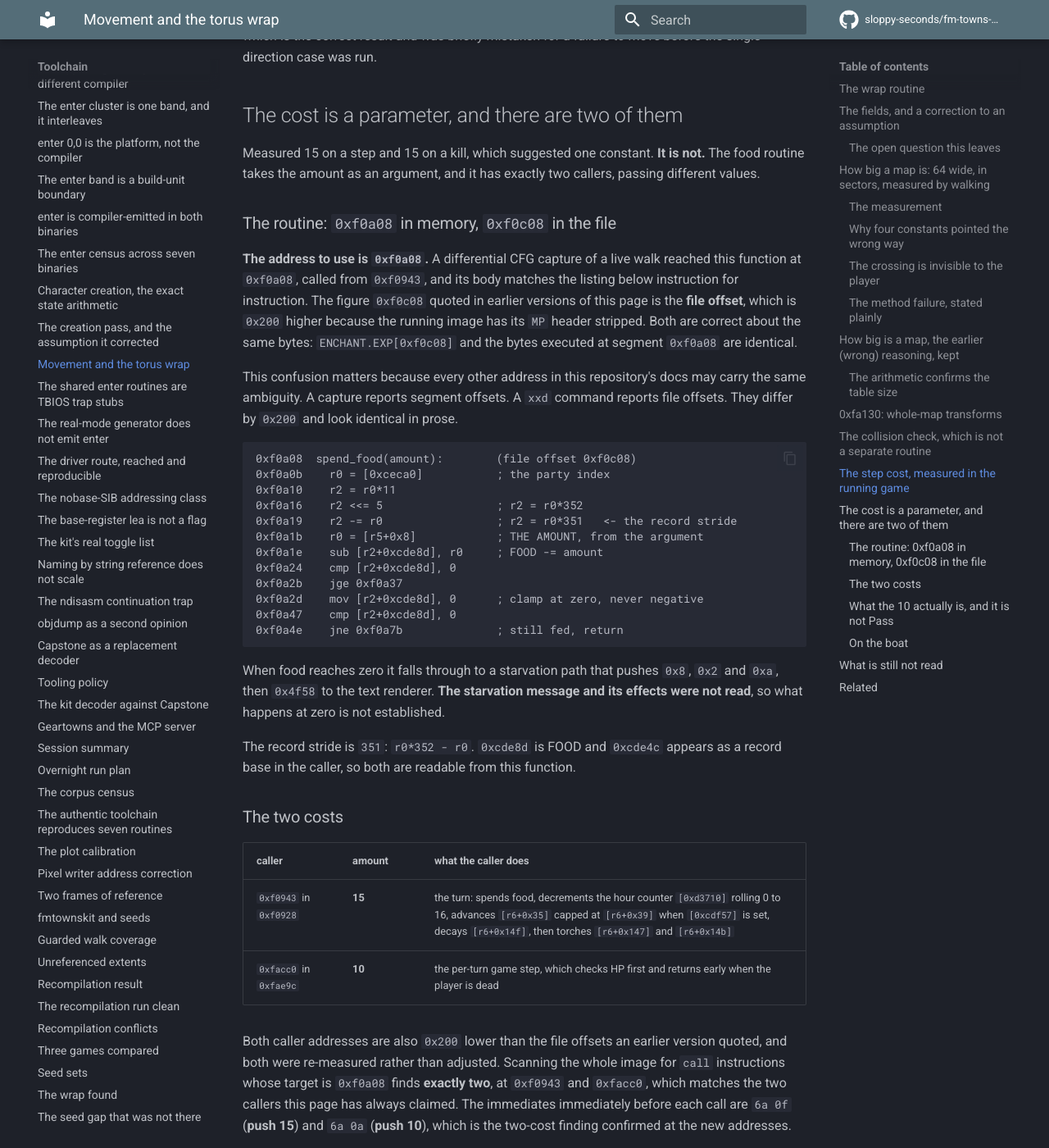
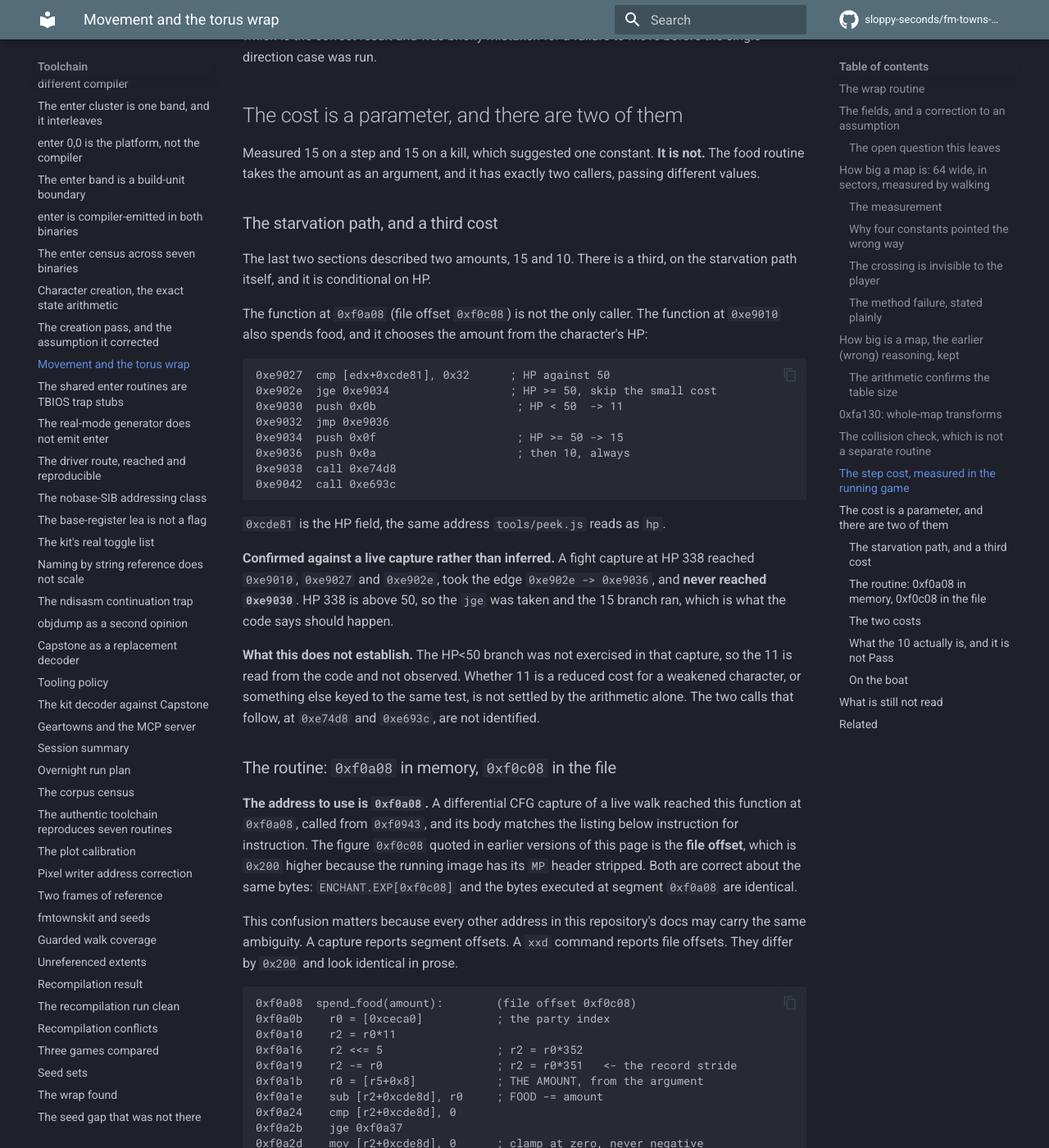
Before and after one commit to sloppy-seconds/fm-towns-ultima, an MkDocs documentation site: the page built from docs/movement-and-wrap.md, in a window 1280 px wide and 1400 px high, scrolled down 7492 px. Shown: the whole window at 82% size. Built offline with MkDocs 1.6.1 and Material for MkDocs 9.7.7, drawn with Linux system fonts in a browser that asks for light colours; comment, search, counter and statistics services are not loaded.

Commit message:
A fight capture found a third food cost, conditional on HP
One attack north, missed, monster replied for 15 hp. State confirmed the account
exactly: hp 338 to 323 is minus 15, food minus 15, map plus 1, position unchanged.
1653 newly reached instructions, 34 function entries.

Among them is a new food call site at 0xe9010, which chooses its amount from HP:

  0xe9027  cmp [edx+0xcde81], 0x32    ; HP against 50
  0xe902e  jge 0xe9034
  0xe9030  push 0x0b                  ; HP < 50  -> 11
  0xe9034  push 0x0f                  ; HP >= 50 -> 15
  0xe9036  push 0x0a                  ; then 10, always

0xcde81 is the HP field peek.js already reads.

Confirmed against the capture rather than inferred. At HP 338 the run reached
0xe9010, 0xe9027 and 0xe902e, took the edge 0xe902e -> 0xe9036, and never reached
0xe9030. The jge was taken and the 15 branch ran, which is what the code says.

Recorded as not established: the HP<50 branch was not exercised, so the 11 is read
from the code and not observed. Whether it is a reduced cost for a weakened
character is not settled by the arithmetic. The two calls that follow, at 0xe74d8
and 0xe693c, are not identified.

This is the third food amount. The page previously documented two, 15 for a turn
and 10 for a game step, and both remain correct for their call sites.

````diff
--- a/docs/movement-and-wrap.md
+++ b/docs/movement-and-wrap.md
@@ -298,6 +298,37 @@ single-direction case was run.
 Measured 15 on a step and 15 on a kill, which suggested one constant. **It is not.** The food
 routine takes the amount as an argument, and it has exactly two callers, passing different values.
 
+### The starvation path, and a third cost
+
+The last two sections described two amounts, 15 and 10. There is a third, on the starvation path
+itself, and it is conditional on HP.
+
+The function at `0xf0a08` (file offset `0xf0c08`) is not the only caller. The function at `0xe9010`
+also spends food, and it chooses the amount from the character's HP:
+
+```
+0xe9027  cmp [edx+0xcde81], 0x32      ; HP against 50
+0xe902e  jge 0xe9034                  ; HP >= 50, skip the small cost
+0xe9030  push 0x0b                     ; HP < 50  -> 11
+0xe9032  jmp 0xe9036
+0xe9034  push 0x0f                     ; HP >= 50 -> 15
+0xe9036  push 0x0a                     ; then 10, always
+0xe9038  call 0xe74d8
+0xe9042  call 0xe693c
+```
+
+`0xcde81` is the HP field, the same address `tools/peek.js` reads as `hp`.
+
+**Confirmed against a live capture rather than inferred.** A fight capture at HP 338 reached
+`0xe9010`, `0xe9027` and `0xe902e`, took the edge `0xe902e -> 0xe9036`, and **never reached
+`0xe9030`**. HP 338 is above 50, so the `jge` was taken and the 15 branch ran, which is what the code
+says should happen.
+
+**What this does not establish.** The HP<50 branch was not exercised in that capture, so the 11 is
+read from the code and not observed. Whether 11 is a reduced cost for a weakened character, or
+something else keyed to the same test, is not settled by the arithmetic alone. The two calls that
+follow, at `0xe74d8` and `0xe693c`, are not identified.
+
 ### The routine: `0xf0a08` in memory, `0xf0c08` in the file
 
 **The address to use is `0xf0a08`.** A differential CFG capture of a live walk reached this function
````
